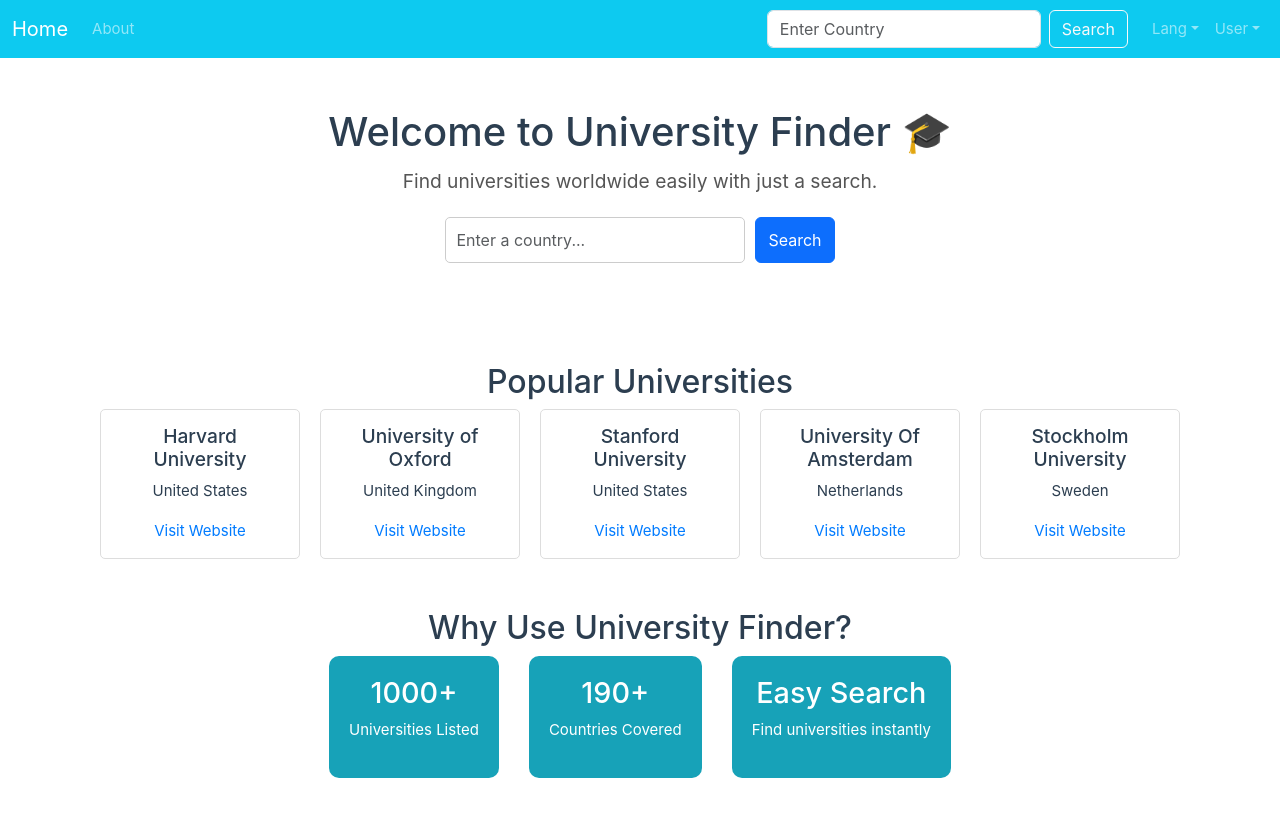
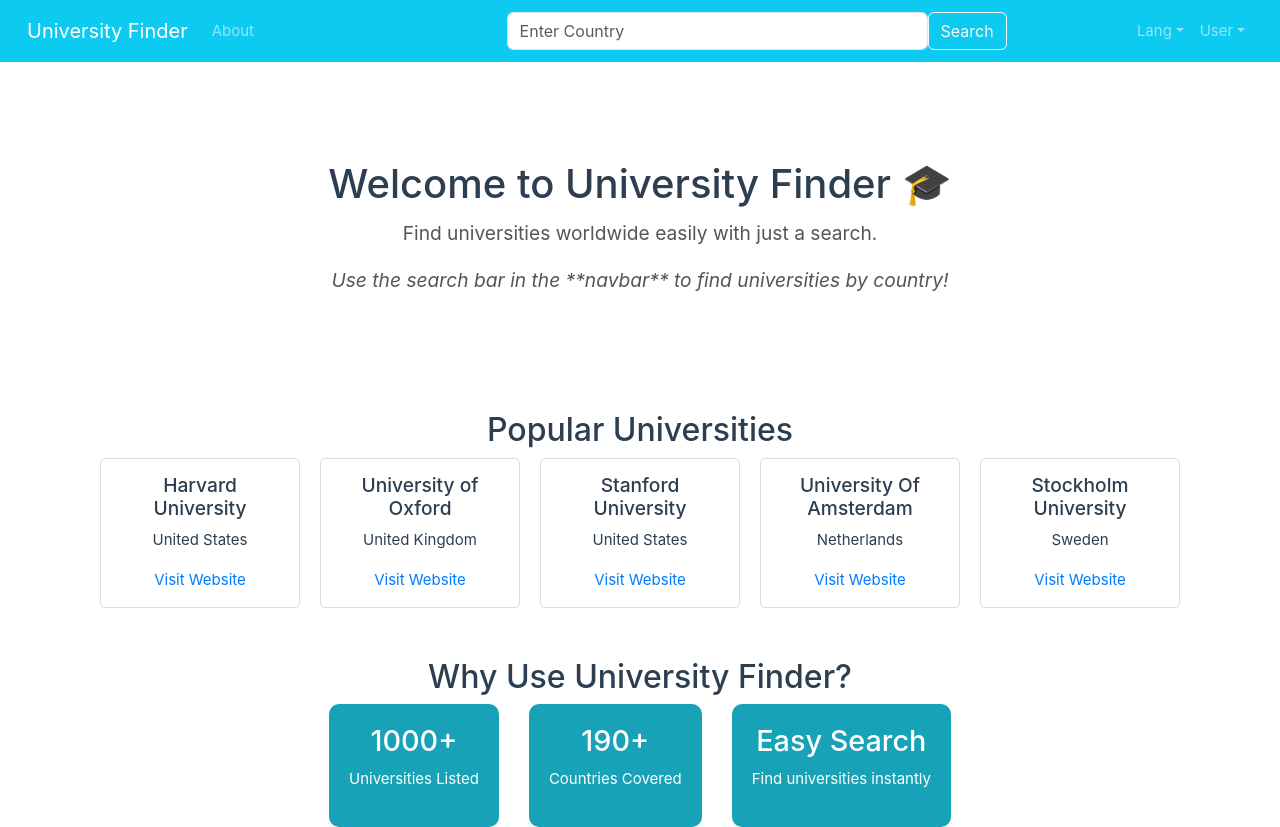
Before and after one commit to ArifHoss/vite-vue-individuellt_projekt, a Vue app: page / in a window 1280 px wide. Before the commit the page ends 800 px from the top, so only its background shows below. Built offline with nearby package versions, Linux system fonts and the light colour scheme.

Commit message:
changed styled navbar search and welcome items

```diff
--- a/src/App.vue
+++ b/src/App.vue
@@ -1,5 +1,5 @@
 <script setup>
-import Layout from './components/LayOut.vue'
+import Layout from '../src/components/LayOut.vue'
 </script>
 
 <template>
--- /dev/null
+++ b/src/assets/main.css
@@ -0,0 +1,9 @@
+/* Ensure content doesn't get hidden behind fixed navbar */
+body {
+  padding-top: 60px; /* Adjust height based on navbar */
+}
+
+/* Fix dropdowns appearing behind content */
+.navbar .dropdown-menu {
+  z-index: 1050;
+}
--- a/src/components/NavBar.vue
+++ b/src/components/NavBar.vue
@@ -15,12 +15,12 @@ const performSearch = () => {
 </script>
 
 <template>
-  <nav class="navbar navbar-expand-lg navbar-dark bg-info">
-    <div class="container-fluid">
+  <nav class="navbar navbar-expand-lg navbar-dark bg-info fixed-top">
+    <div class="container">
       <!-- Home Link -->
-      <RouterLink class="navbar-brand" to="/">Home</RouterLink>
+      <RouterLink class="navbar-brand" to="/">University Finder</RouterLink>
 
-      <!-- Toggle button for mobile -->
+      <!-- Mobile Toggle Button -->
       <button
         class="navbar-toggler"
         type="button"
@@ -35,17 +35,17 @@ const performSearch = () => {
 
       <!-- Navbar Collapsible Content -->
       <div class="collapse navbar-collapse" id="nav-collapse">
-        <ul class="navbar-nav me-auto mb-2 mb-lg-0">
+        <ul class="navbar-nav me-auto">
           <li class="nav-item">
             <RouterLink class="nav-link" to="/about">About</RouterLink>
           </li>
         </ul>
 
-        <!-- Search Form in Navbar -->
-        <form class="d-flex me-3" @submit.prevent="performSearch">
+        <!-- Centered Search Form -->
+        <form class="d-flex mx-auto search-box" @submit.prevent="performSearch">
           <input
             v-model="searchQuery"
-            class="form-control me-2"
+            class="form-control"
             type="search"
             placeholder="Enter Country"
             aria-label="Search"
@@ -53,7 +53,7 @@ const performSearch = () => {
           <button class="btn btn-outline-light" type="submit">Search</button>
         </form>
 
-        <!-- Dropdowns (Language & User) -->
+        <!-- Right-side Dropdowns -->
         <ul class="navbar-nav">
           <DropdownMenu title="Lang" id="langDropdown" :items="['EN', 'ES', 'RU', 'FA']" />
           <DropdownMenu title="User" id="userDropdown" :items="['Profile', 'Sign Out']" />
@@ -62,3 +62,37 @@ const performSearch = () => {
     </div>
   </nav>
 </template>
+
+<style scoped>
+/* Navbar styling */
+.navbar {
+  padding: 10px 15px;
+}
+
+/* Ensure navbar takes full width and prevents shifting */
+.navbar .container {
+  max-width: 100%;
+}
+
+/* Center the search bar */
+.search-box {
+  width: 100%;
+  max-width: 500px; /* Limits search box width */
+}
+
+/* Responsive Search Box */
+@media (max-width: 768px) {
+  .search-box {
+    flex-direction: column;
+  }
+
+  .search-box input {
+    width: 100%;
+    margin-bottom: 5px;
+  }
+
+  .search-box button {
+    width: 100%;
+  }
+}
+</style>
--- a/src/components/UniversitySearch.vue
+++ b/src/components/UniversitySearch.vue
@@ -20,6 +20,7 @@ const fetchUniversities = async () => {
     )
     if (!response.ok) throw new Error(`HTTP error! Status: ${response.status}`)
     universities.value = await response.json()
+    console.log(universities)
   } catch (err) {
     console.error('Error fetching universities:', err)
     error.value = true
--- a/src/main.js
+++ b/src/main.js
@@ -1,4 +1,4 @@
-// import './assets/main.css'
+import './assets/main.css'
 
 import { createApp } from 'vue'
 import { createPinia } from 'pinia'
--- a/src/views/HomeView.vue
+++ b/src/views/HomeView.vue
@@ -1,35 +1,12 @@
-<script setup>
-import { ref } from 'vue'
-import { useRouter } from 'vue-router'
-
-const router = useRouter()
-const searchQuery = ref('')
-
-// Redirect to search page
-const performSearch = () => {
-  if (searchQuery.value.trim()) {
-    router.push({ path: '/search', query: { country: searchQuery.value } })
-  }
-}
-</script>
-
 <template>
   <div class="home">
     <!-- Hero Section -->
     <section class="hero text-center">
       <h1>Welcome to University Finder 🎓</h1>
       <p>Find universities worldwide easily with just a search.</p>
-
-      <!-- Search Box -->
-      <div class="search-box">
-        <input
-          v-model="searchQuery"
-          type="text"
-          class="form-control"
-          placeholder="Enter a country..."
-        />
-        <button @click="performSearch" class="btn btn-primary">Search</button>
-      </div>
+      <p class="search-info">
+        Use the search bar in the **navbar** to find universities by country!
+      </p>
     </section>
 
     <!-- Featured Universities -->
@@ -87,6 +64,9 @@ const performSearch = () => {
 
 <style scoped>
 /* Hero Section */
+.home {
+    padding-top: 50px;
+}
 .hero {
   text-align: center;
   padding: 50px 20px;
@@ -102,22 +82,10 @@ const performSearch = () => {
   color: #555;
 }
 
-/* Search Box */
-.search-box {
-  display: flex;
-  justify-content: center;
-  margin-top: 20px;
-}
-
-.search-box input {
-  width: 300px;
-  padding: 10px;
-  border: 1px solid #ccc;
-  border-radius: 5px;
-}
-
-.search-box button {
-  margin-left: 10px;
+.search-info {
+  font-size: 1rem;
+  color: #888;
+  font-style: italic;
 }
 
 /* Featured Universities */
```
